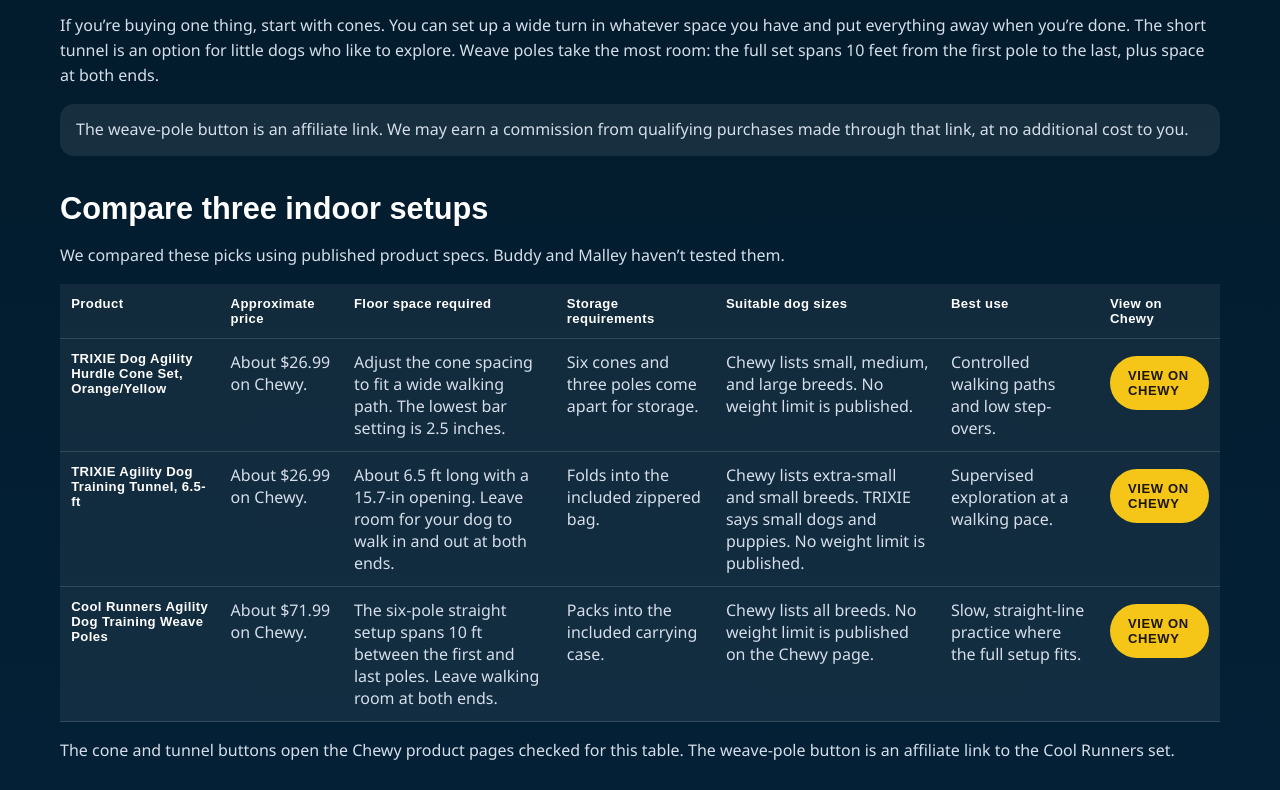
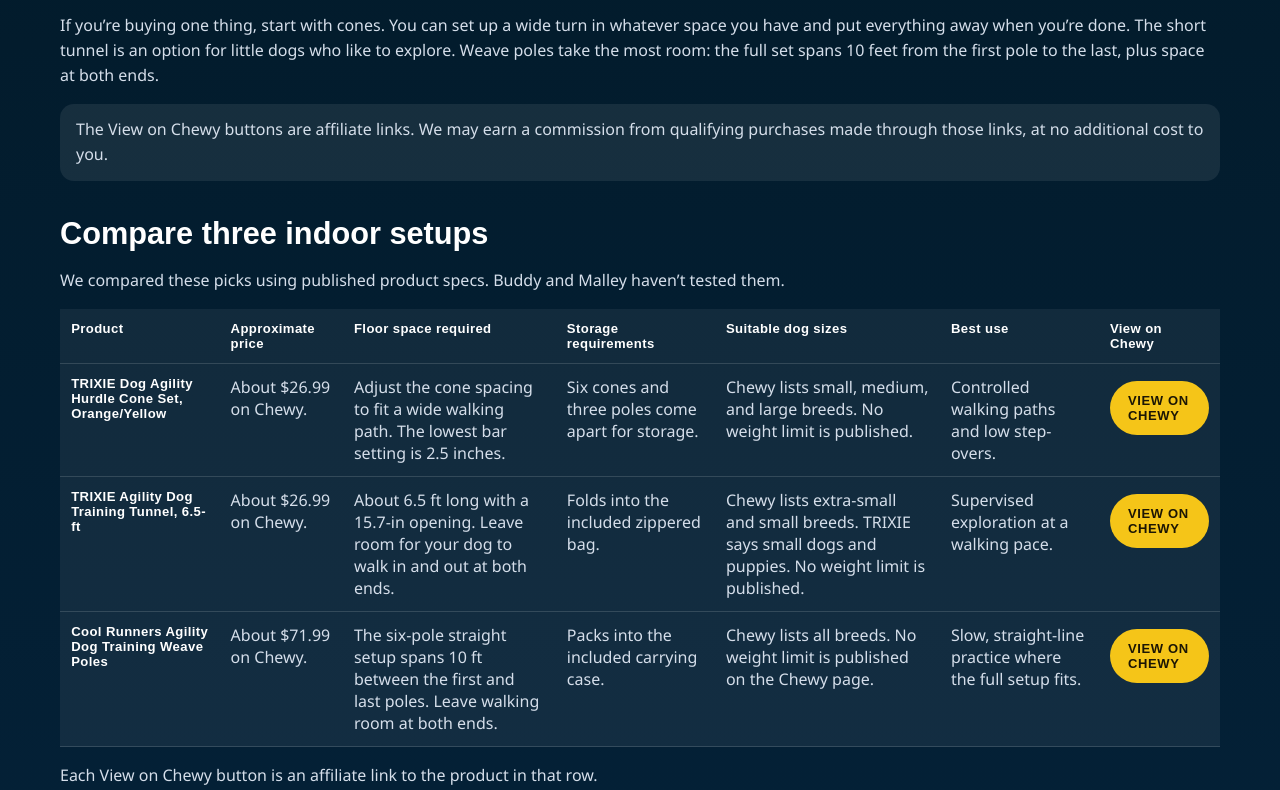
Before and after one commit to michaelk046/BuddyMalleyPlayCo, a plain HTML site: page indoor-dog-exercise-small-apartments.html in a window 1280 px wide. Shown: the part 1107-1897 px from the top of the page. Drawn offline with Linux system fonts and the light colour scheme.

Commit message:
Use affiliate links for all three indoor exercise products.
Co-authored-by: Cursor <cursoragent@cursor.com>

```diff
--- a/indoor-dog-exercise-small-apartments.html
+++ b/indoor-dog-exercise-small-apartments.html
@@ -187,7 +187,7 @@
             <h1>Best Indoor Dog Exercise Equipment for Small Apartments</h1>
             <p>When rain cuts the walk short and your dog is still waiting by the door, clear a little floor space and give them something to do. A few slow laps around cones or a quick game of find the kibble can turn a patch of living room into a rainy-day activity.</p>
             <p>If you’re buying one thing, start with cones. You can set up a wide turn in whatever space you have and put everything away when you’re done. The short tunnel is an option for little dogs who like to explore. Weave poles take the most room: the full set spans 10 feet from the first pole to the last, plus space at both ends.</p>
-            <p class="bm-disclosure" id="affiliate-disclosure">The weave-pole button is an affiliate link. We may earn a commission from qualifying purchases made through that link, at no additional cost to you.</p>
+            <p class="bm-disclosure" id="affiliate-disclosure">The View on Chewy buttons are affiliate links. We may earn a commission from qualifying purchases made through those links, at no additional cost to you.</p>
           </div>
         </div>
 
@@ -215,7 +215,7 @@
                 <td data-label="Storage requirements">Six cones and three poles come apart for storage.</td>
                 <td data-label="Suitable dog sizes">Chewy lists small, medium, and large breeds. No weight limit is published.</td>
                 <td data-label="Best use">Controlled walking paths and low step-overs.</td>
-                <td data-label="View on Chewy"><a class="btn gold" href="https://www.chewy.com/trixie-dog-agility-hurdle-cone-set/dp/359982" target="_blank" rel="noopener noreferrer">View on Chewy</a></td>
+                <td data-label="View on Chewy"><a class="btn gold" href="https://www.creator.anchor.store/a/QUAKg35dwh" target="_blank" rel="noopener noreferrer sponsored">View on Chewy</a></td>
               </tr>
               <tr id="tunnel">
                 <th scope="row">TRIXIE Agility Dog Training Tunnel, 6.5-ft</th>
@@ -224,7 +224,7 @@
                 <td data-label="Storage requirements">Folds into the included zippered bag.</td>
                 <td data-label="Suitable dog sizes">Chewy lists extra-small and small breeds. TRIXIE says small dogs and puppies. No weight limit is published.</td>
                 <td data-label="Best use">Supervised exploration at a walking pace.</td>
-                <td data-label="View on Chewy"><a class="btn gold" href="https://www.chewy.com/trixie-agility-dog-training-tunnel/dp/169705" target="_blank" rel="noopener noreferrer">View on Chewy</a></td>
+                <td data-label="View on Chewy"><a class="btn gold" href="https://www.creator.anchor.store/a/vRAewfha1r" target="_blank" rel="noopener noreferrer sponsored">View on Chewy</a></td>
               </tr>
               <tr id="weaves">
                 <th scope="row">Cool Runners Agility Dog Training Weave Poles</th>
@@ -238,7 +238,7 @@
             </tbody>
           </table>
         </div>
-        <p>The cone and tunnel buttons open the Chewy product pages checked for this table. The weave-pole button is an affiliate link to the Cool Runners set.</p>
+        <p>Each View on Chewy button is an affiliate link to the product in that row.</p>
 
         <h2>How to choose</h2>
         <h3>Available floor space</h3>
```
